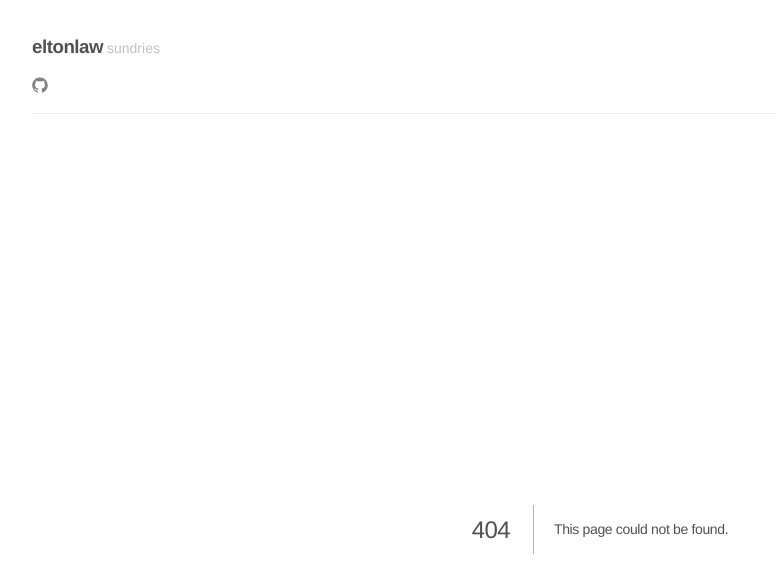
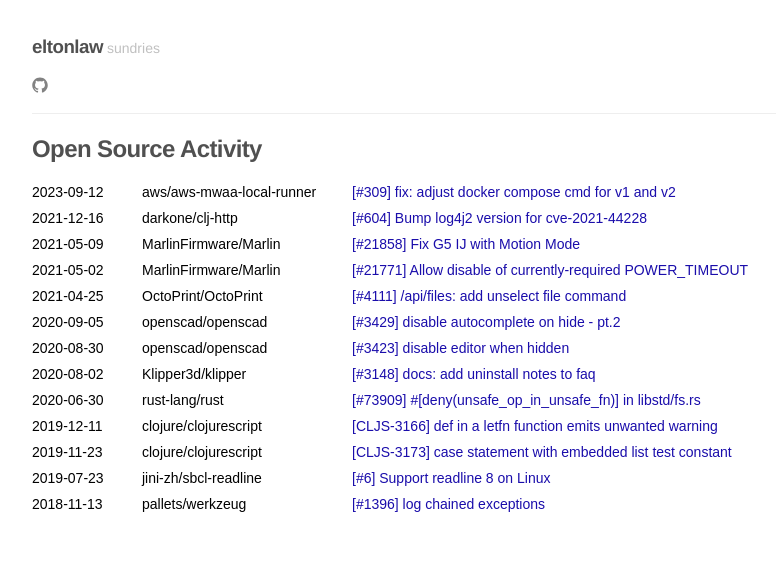
Before and after one commit to eltonlaw/eltonlaw.github.io, a Next.js app: page /open_source in a window 1280 px wide. Before the commit this address had no page. Shown: the top 578 px of the page, without its empty margins (0-776 px from the left). Built offline with nearby package versions, Linux system fonts and the light colour scheme.

Commit message:
add open source activity

```diff
--- /dev/null
+++ b/app/open_source/page.tsx
@@ -0,0 +1,96 @@
+import Link from 'next/link';
+import styles from '@/styles/OpenSource.module.css';
+
+const oscs = [
+  {
+    title: '[#309] fix: adjust docker compose cmd for v1 and v2',
+    link: 'https://github.com/aws/aws-mwaa-local-runner/pull/309',
+    date: '2023-09-12',
+    repo: 'aws/aws-mwaa-local-runner',
+  }, {
+    title: '[#604] Bump log4j2 version for cve-2021-44228',
+    link: 'https://github.com/dakrone/clj-http/pull/604',
+    date: '2021-12-16',
+    repo: 'darkone/clj-http',
+  }, {
+    title: '[#21858] Fix G5 IJ with Motion Mode',
+    link: 'https://github.com/MarlinFirmware/Marlin/pull/21858',
+    date: '2021-05-09',
+    repo: 'MarlinFirmware/Marlin',
+  }, {
+    title: '[#21771] Allow disable of currently-required POWER_TIMEOUT',
+    link: 'https://github.com/MarlinFirmware/Marlin/pull/21771',
+    date: '2021-05-02',
+    repo: 'MarlinFirmware/Marlin',
+  }, {
+    title: "[#4111] /api/files: add unselect file command",
+    link: "https://github.com/OctoPrint/OctoPrint/pull/4111",
+    date: "2021-04-25",
+    repo: "OctoPrint/OctoPrint",
+  }, {
+    title: "[#3429] disable autocomplete on hide - pt.2",
+    link: "https://github.com/openscad/openscad/pull/3429",
+    date: "2020-09-05",
+    repo: "openscad/openscad",
+  }, {
+    title: "[#3423] disable editor when hidden",
+    link: "https://github.com/openscad/openscad/pull/3423",
+    date: "2020-08-30",
+    repo: "openscad/openscad",
+  }, {
+    title: "[#3148] docs: add uninstall notes to faq",
+    link: "https://github.com/Klipper3d/klipper/pull/3148",
+    date: "2020-08-02",
+    repo: "Klipper3d/klipper",
+  }, {
+    title: "[#73909] #[deny(unsafe_op_in_unsafe_fn)] in libstd/fs.rs ",
+    link: "https://github.com/rust-lang/rust/pull/73909",
+    date: "2020-06-30",
+    repo: "rust-lang/rust",
+  }, {
+    title: "[CLJS-3166] def in a letfn function emits unwanted warning",
+    link: "https://clojure.atlassian.net/browse/CLJS-3166",
+    date: "2019-12-11",
+    repo: "clojure/clojurescript",
+  }, {
+    title: "[CLJS-3173] case statement with embedded list test constant",
+    link: "https://clojure.atlassian.net/browse/CLJS-3173",
+    date: "2019-11-23",
+    repo: "clojure/clojurescript",
+  }, {
+    title: "[#6] Support readline 8 on Linux",
+    link: "https://github.com/jini-zh/sbcl-readline/pull/6",
+    date: "2019-07-23",
+    repo: "jini-zh/sbcl-readline",
+  }, {
+    title: "[#1396] log chained exceptions",
+    link: "https://github.com/pallets/werkzeug/pull/1396",
+    date: "2018-11-13",
+    repo: "pallets/werkzeug",
+  }
+].sort((a, b) => {
+  const dateA = new Date(a.date);
+  const dateB = new Date(b.date);
+  return dateB.getTime() - dateA.getTime();
+});
+
+const OpenSource = () => {
+  return (
+    <div>
+      <h2>Open Source Activity</h2>
+      <ul className={styles.oscList}>
+        {oscs.map((osc, index) => (
+          <li key={index} className={`${styles.oscItem} ${styles.oscLi}`}>
+            <span className={`${styles.date} ${styles.oscLi}`}>{osc.date}</span>
+            <span className={`${styles.repo} ${styles.oscLi}`}>{osc.repo}</span>
+            <Link href={osc.link} className={`${styles.title} ${styles.oscLi}`}>
+              {osc.title}
+            </Link>
+          </li>
+        ))}
+      </ul>
+    </div>
+  );
+};
+
+export default OpenSource;
--- a/app/page.tsx
+++ b/app/page.tsx
@@ -1,11 +1,13 @@
 import { NextPage } from 'next';
 import Blog from 'app/blog/page';
+import OpenSource from 'app/open_source/page';
 import Wiki from 'app/wiki/page';
 
 const HomePage: NextPage = ({characters}: any) => {
   return (
     <div>
       <Blog/>
+      <OpenSource/>
     </div>
   )
 }
--- /dev/null
+++ b/styles/OpenSource.module.css
@@ -0,0 +1,36 @@
+.oscList {
+  list-style: none;
+  padding: 0;
+  margin: 0;
+}
+
+.oscItem {
+  display: flex;
+  align-items: center;
+  margin-bottom: 10px;
+}
+
+.date {
+  min-width: 100px; /* Adjust width as needed */
+}
+
+.repo {
+  min-width: 200px; /* Adjust width as needed */
+  margin-left: 10px;
+}
+
+.title {
+  margin-left: 10px;
+  text-decoration: none;
+  color: #1a0dab; /* Link color */
+}
+
+.title:hover {
+  text-decoration: underline;
+}
+
+/* Additional class for shared styling */
+.oscLi {
+  font-family: Arial, sans-serif; /* Example styling */
+  font-size: 14px; /* Example font size */
+}
```
